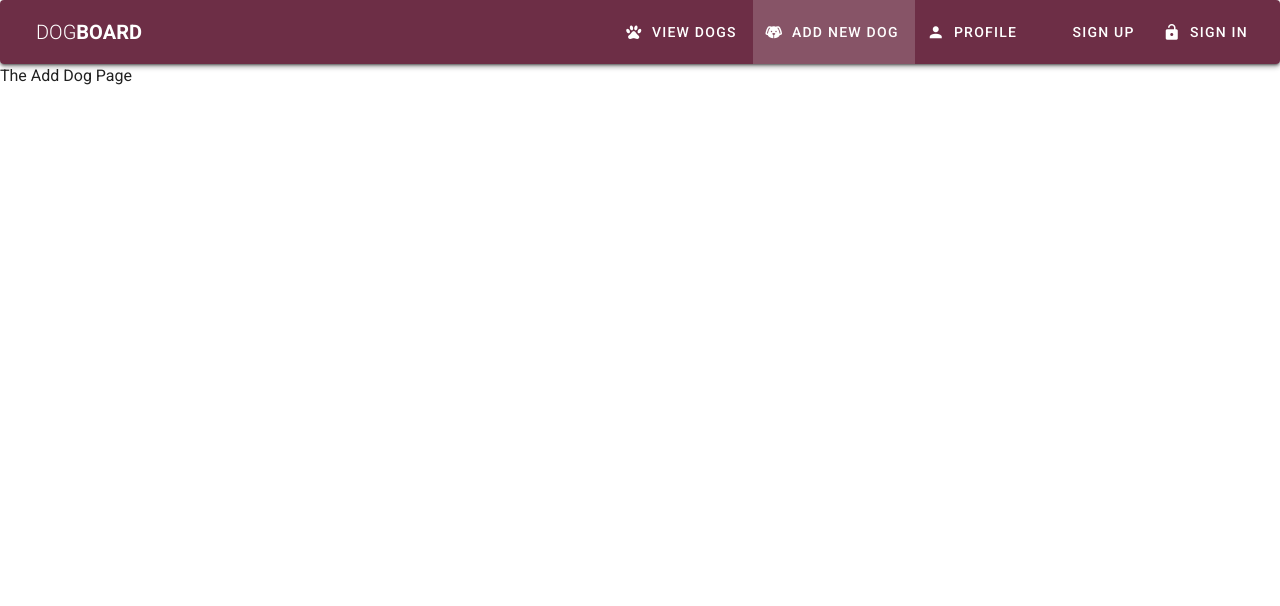
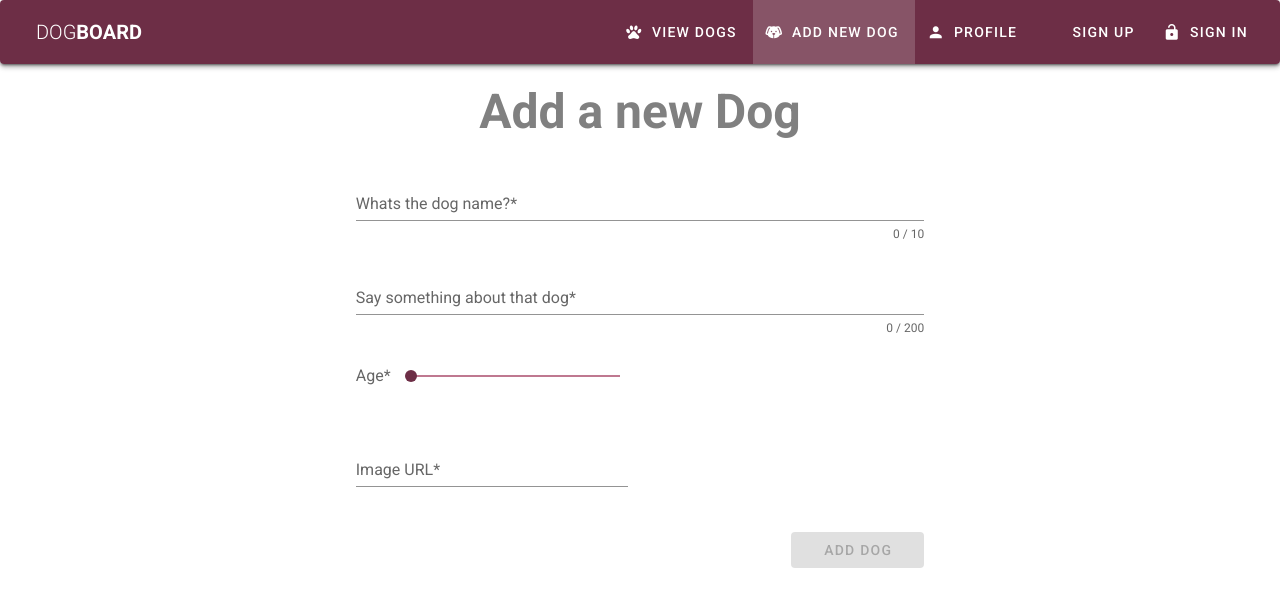
Before and after one commit to AshantiCode/Dog-Board, a Vue app: page /add-dog in a window 1280 px wide. Shown: the top 606 px of the page. Built offline with nearby package versions, Linux system fonts and the light colour scheme.

Commit message:
add add dog component

```diff
--- a/src/components/Dogs/AddDog.vue
+++ b/src/components/Dogs/AddDog.vue
@@ -1,5 +1,110 @@
 <template>
-  <div>
-    <p>The Add Dog Page</p>
-  </div>
+  <v-container>
+    <v-row class="text-center">
+      <v-col>
+        <h3 class="page-title">Add a new Dog</h3>
+      </v-col>
+    </v-row>
+    <v-row>
+      <v-col cols="12" sm="6" offset-sm="3">
+        <form @submit.prevent="onAddDog">
+          <v-row>
+            <v-col>
+              <v-text-field
+                v-model="title"
+                name="title"
+                id="title"
+                :counter="10"
+                label="Whats the dog name?*"
+                required
+              ></v-text-field>
+            </v-col>
+          </v-row>
+          <v-row>
+            <v-col>
+              <v-text-field
+                v-model="description"
+                name="description"
+                id="description"
+                :counter="200"
+                label="Say something about that dog*"
+                required
+              ></v-text-field>
+            </v-col>
+          </v-row>
+          <v-row>
+            <v-col cols="12" sm="6">
+              <v-slider v-model="age" color="primary" label="Age*" min="1" max="15" thumb-label></v-slider>
+            </v-col>
+          </v-row>
+          <v-row>
+            <v-col sm="6">
+              <v-text-field
+                v-model="imageUrl"
+                name="imageUrl"
+                id="image-url"
+                label="Image URL*"
+                required
+              ></v-text-field>
+            </v-col>
+
+            <v-col sm="6">
+              <img :src="imageUrl" width="280" />
+            </v-col>
+          </v-row>
+
+          <v-row class="text-right">
+            <v-col>
+              <v-btn type="submit" class="third white--text px-8" :disabled="!formIsValid">Add Dog</v-btn>
+            </v-col>
+          </v-row>
+        </form>
+      </v-col>
+    </v-row>
+  </v-container>
 </template>
+
+<script>
+export default {
+  data() {
+    return {
+      title: "",
+      description: "",
+      age: "",
+      imageUrl: ""
+    };
+  },
+  computed: {
+    formIsValid() {
+      return (
+        this.title !== "" &&
+        this.description !== "" &&
+        this.imageUrl !== "" &&
+        this.age
+      );
+    }
+  },
+  methods: {
+    onAddDog() {
+      if (!this.formIsValid) {
+        return;
+      }
+      const newDogData = {
+        title: this.title,
+        description: this.description,
+        imageUrl: this.imageUrl,
+        age: this.age
+      };
+      this.$store.dispatch("addDog", newDogData);
+      this.$router.push({ name: "dog-list" });
+    }
+  }
+};
+</script>
+
+ <style scoped>
+.page-title {
+  font-size: 3rem;
+  color: grey;
+}
+</style>
```
